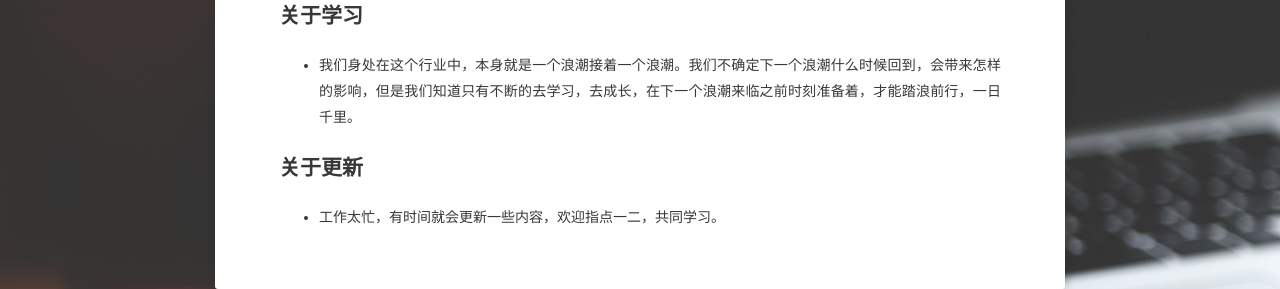
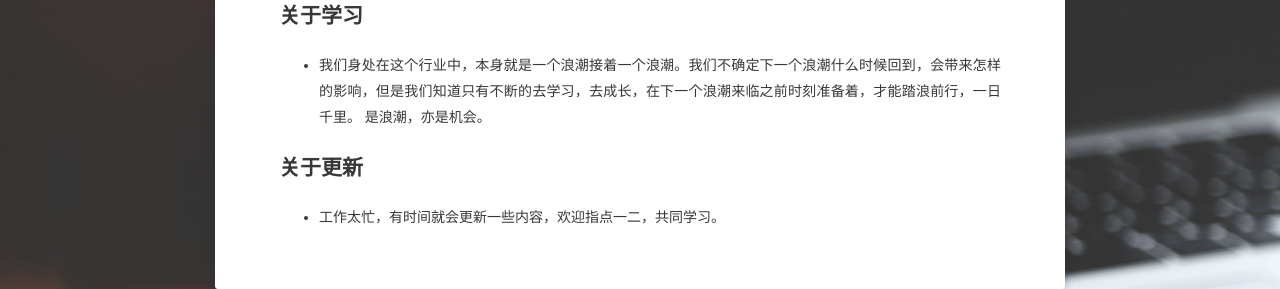
Before and after one commit to ToGetHer16/ToGetHer16.github.io, a Jekyll site: the page built from about/index.md, in a window 1280 px wide. Shown: the part 1113-1402 px from the top of the page. Built offline with Jekyll 4.4.1, drawn with Linux system fonts in a browser that asks for light colours; some web fonts are replaced.

Commit message:
Update index.md

```diff
--- a/about/index.md
+++ b/about/index.md
@@ -23,7 +23,7 @@ comments: false
 * 世上的事，认真不对，不认真更不对，执着不对，一切视作空也不对。平平常常，自自然然，如上山拜佛，见佛像了就磕头，磕了头，佛像还是佛像，你还是你，生活之累就该少下来了。
 
 ## 关于学习
-* 我们身处在这个行业中，本身就是一个浪潮接着一个浪潮。我们不确定下一个浪潮什么时候回到，会带来怎样的影响，但是我们知道只有不断的去学习，去成长，在下一个浪潮来临之前时刻准备着，才能踏浪前行，一日千里。
+* 我们身处在这个行业中，本身就是一个浪潮接着一个浪潮。我们不确定下一个浪潮什么时候回到，会带来怎样的影响，但是我们知道只有不断的去学习，去成长，在下一个浪潮来临之前时刻准备着，才能踏浪前行，一日千里。 是浪潮，亦是机会。
 
 ## 关于更新
 * 工作太忙，有时间就会更新一些内容，欢迎指点一二，共同学习。
```
